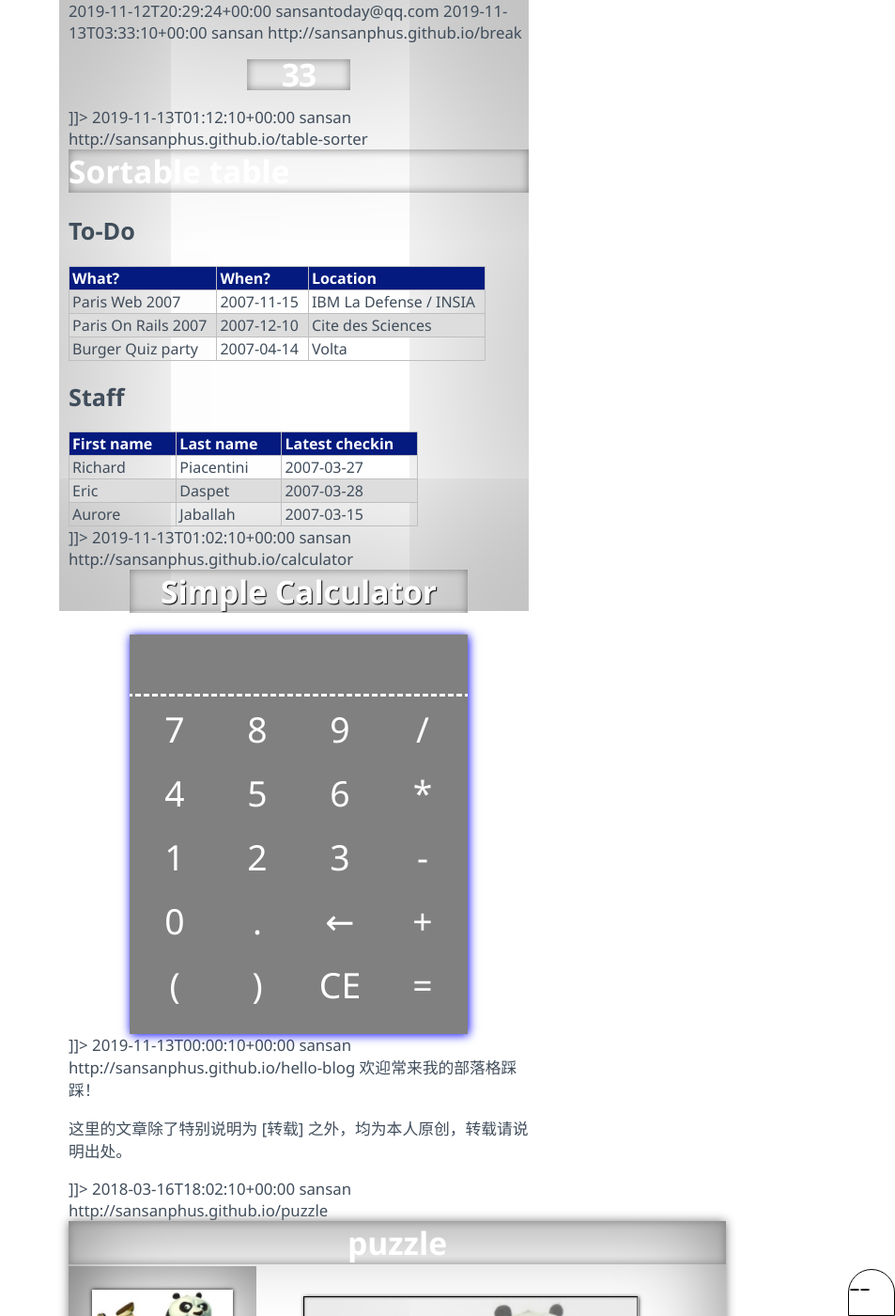
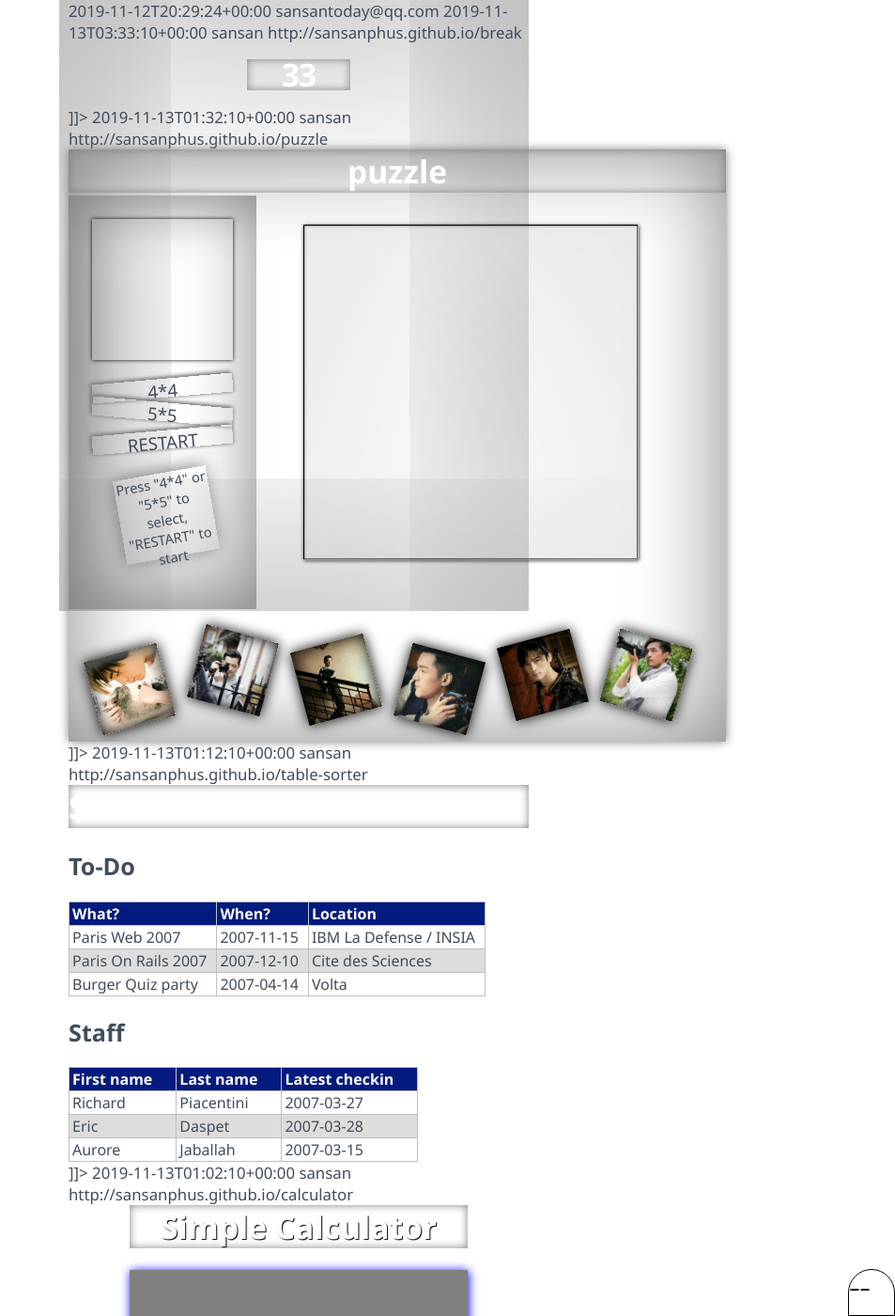
Before and after one commit to sansanphus/sansanphus.github.io, a Jekyll site: the page built from feed/index.html, in a window 1280 px wide and 1400 px high. Shown: the whole window at 94% size, without its empty margins (327-1280 px from the left). Built offline with Jekyll 4.4.1, drawn with Linux system fonts in a browser that asks for light colours; some of the changed text lies outside the part shown.

Commit message:
Update and rename 2018-03-16-puzzle.html to 2019-11-13-puzzle.html

```diff
--- a/_posts/2018-03-16-puzzle.html
+++ b/_posts/2019-11-13-puzzle.html
@@ -1,6 +1,6 @@
 ---
 title: Puzzle
-date: 2018-03-16 18:02:10+00:00
+date: 2019-11-13 01:32:10+00:00
 categories: web2.0
 tags: 小游戏
 ---
```
